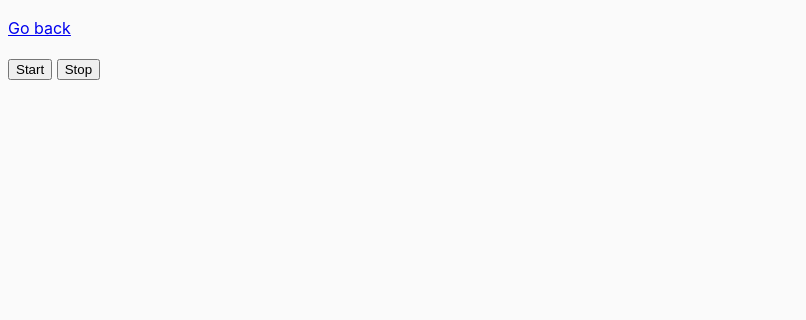
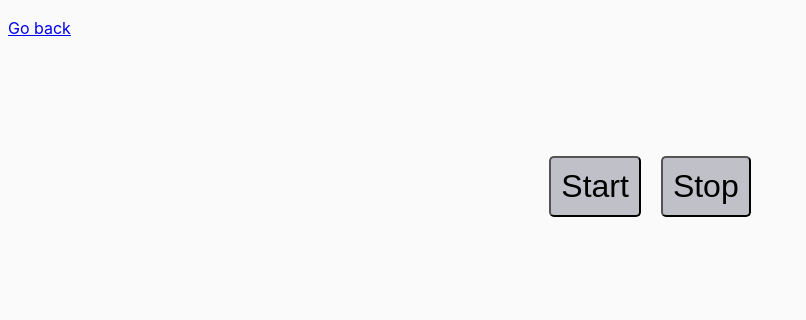
Before and after one commit to Atyoma/goit-js-hw-09, a website built with Parcel: page src/01-color-switcher.html in a window 1280 px wide. Shown: the whole page, without its empty margins (0-806 px from the left). Built offline with nearby package versions, Linux system fonts and the light colour scheme.

Commit message:
add styles to task 1

```diff
--- a/src/01-color-switcher.html
+++ b/src/01-color-switcher.html
@@ -8,10 +8,11 @@
   </head>
   <body>
     <p><a href="index.html">Go back</a></p>
+ <div class="block">
 
-    <button type="button" data-start>Start</button>
-    <button type="button" data-stop>Stop</button>
-
+<button type="button" data-start>Start</button>
+<button type="button" data-stop>Stop</button>
+</div>
     <script src="js/01-color-switcher.js"></script>
   </body>
 </html>
--- a/src/css/common.css
+++ b/src/css/common.css
@@ -3,8 +3,8 @@
 }
 
 body {
-  font-family: -apple-system, BlinkMacSystemFont, 'Segoe UI', Roboto,
-    Oxygen-Sans, Ubuntu, Cantarell, 'Helvetica Neue', sans-serif;
+  font-family: -apple-system, BlinkMacSystemFont, 'Segoe UI', Roboto, Oxygen-Sans, Ubuntu, Cantarell,
+    'Helvetica Neue', sans-serif;
   -webkit-font-smoothing: antialiased;
   -moz-osx-font-smoothing: grayscale;
   background-color: #fafafa;
@@ -16,3 +16,19 @@ img {
   display: block;
   max-width: 100%;
 }
+
+button {
+  margin-left: 20px;
+  padding: 10px;
+  background-color: #c0c0c9;
+  font-size: 32px;
+  text-align: center;
+  border-radius: 5px;
+}
+
+.block {
+  display: flex;
+  justify-content: center;
+  align-items: center;
+  padding: 100px;
+}
```
